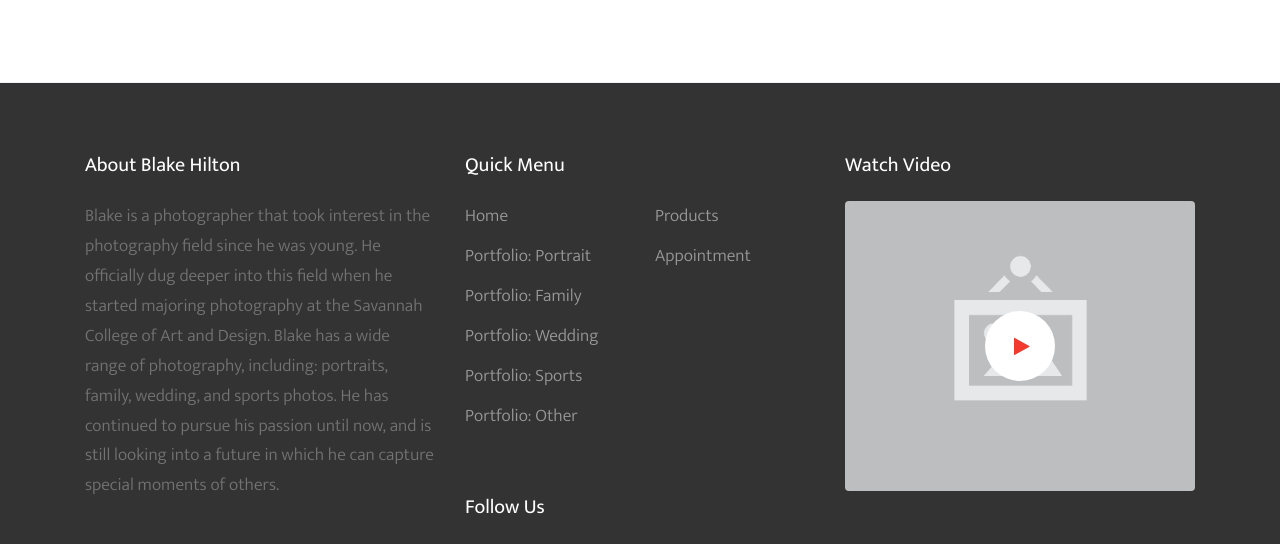
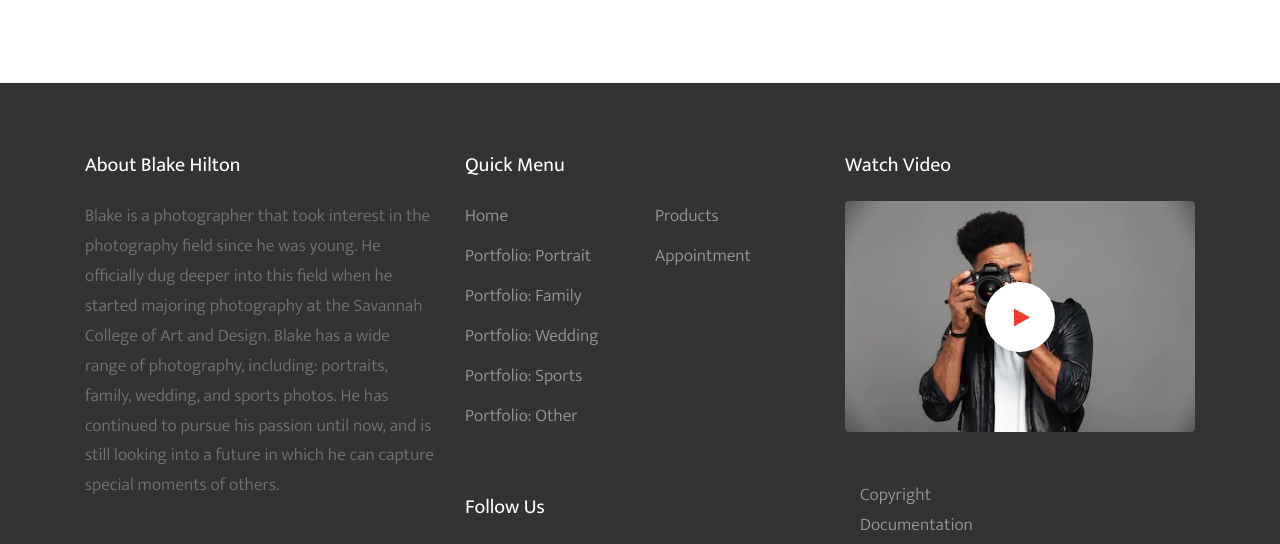
Before and after one commit to yifanwang21/yifanwang21.github.io, a plain HTML site: page products.html in a window 1280 px wide. Shown: the part 1872-2416 px from the top of the page. Drawn offline with Linux system fonts and the light colour scheme; files whose address does not match are found by name.

Commit message:
missing video

```diff
--- a/products.html
+++ b/products.html
@@ -348,9 +348,18 @@
 
                 <div class="block-16">
                   <figure>
-                    <img src="images/blank_image.png" alt="Image placeholder" class="img-fluid rounded">
-                    <a href="" class="play-button popup-vimeo"><span class="icon-play"></span></a>
+                    <img src="images/blake_hilton.jpg" alt="Image placeholder" class="img-fluid rounded">
+                    <a href="Blake_Hilton.mp4" class="play-button popup-vimeo"><span class="icon-play"></span></a>
                   </figure>
+                </div>
+
+              </div>
+
+              <div class="mb-5">
+                <div class="block-16">
+                  <div class="col-md-6 col-lg-6">
+                    <a href="copyright">Copyright Documentation</a>
+                  </div>
                 </div>
 
               </div>
```
